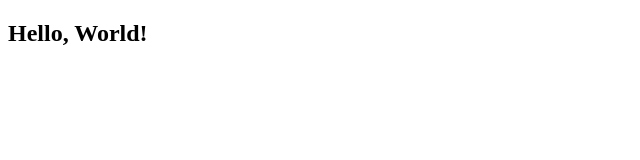
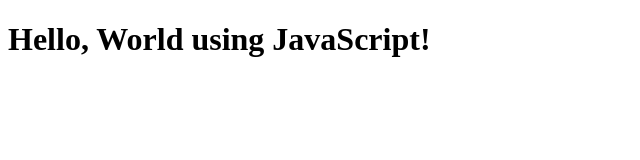
Before and after one commit to Miraj8280/the-art-of-react.js-mastery, a plain HTML site: page index.html in a window 1280 px wide. Shown: the whole page, without its empty margins (0-640 px from the left). Drawn offline with Linux system fonts and the light colour scheme.

Commit message:
Hello world using JavaScript

```diff
--- a/index.html
+++ b/index.html
@@ -6,8 +6,14 @@
     <title>The Art of React.js Mastery 🚀</title>
 </head>
 <body>
-    <div class="root">
-        <h2>Hello, World!</h2>
-    </div>
+    <div id="root"></div>
+
+    <script>
+        const heading = document.createElement("h1");
+        heading.innerHTML = "Hello, World using JavaScript!";
+
+        const root = document.getElementById("root");
+        root.appendChild(heading);
+    </script>
 </body>
 </html>
```
